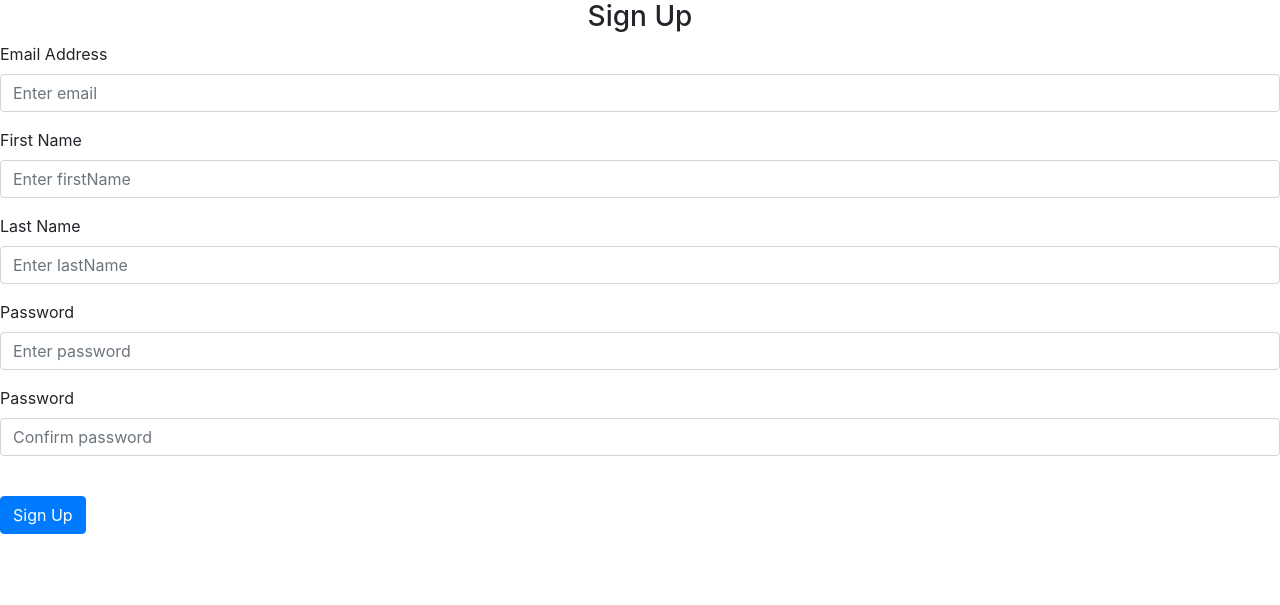
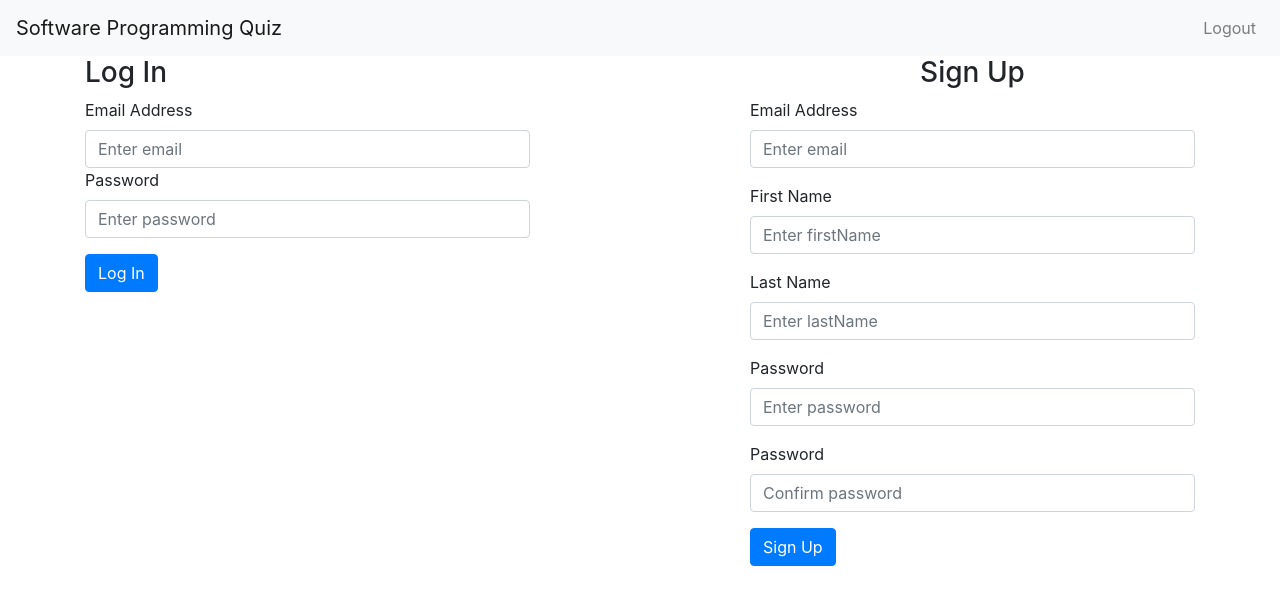
Before and after one commit to rebeccachen8788/Software-Programming-Quiz, a Flask app: page /signup in a window 1280 px wide. Shown: the top 605 px of the page. Run offline with Flask 3, Linux system fonts and the light colour scheme.

Commit message:
update login/signup

```diff
--- a/application/__init__.py
+++ b/application/__init__.py
@@ -20,7 +20,10 @@ def create_app(test_config=None):
     from . import create_quiz
     app.register_blueprint(create_quiz.bp)
 
+    from .auth import login_required
+
     @app.route("/")
+    @login_required
     def root():
         return render_template("homepage.html")
 
--- a/application/auth.py
+++ b/application/auth.py
@@ -11,7 +11,7 @@ bp = Blueprint('auth', __name__, url_prefix='/')
 
 
 
-# User registration and login
+# User sign up
 @bp.route('/signup', methods=['GET', 'POST'])
 def signup():
 
@@ -25,13 +25,14 @@ def signup():
 
         # form validation
         if not email:
-            error = 'Email is required.'
+            error = 'Signup Error: Email is required.'
         elif not password1:
-            error = 'Password is required.'
+            error = 'Signup Error: Password is required.'
         elif password1 != password2:
-            error = 'Passwords do not match.'
+            error = 'Signup Error: Passwords do not match.'
         elif len(password1) < 8:
-            error = "Password must be at least 8 characters long."
+            error = "Signup Error: Password must be at least 8 characters long."
+            print(error)
         # WIP -> elif other password requirements
         else:
             query = "INSERT INTO Quiz_Creator (creatorEmail, password, firstName, lastName) VALUES (%s, %s, %s, %s);"
@@ -43,12 +44,15 @@ def signup():
                 db = get_db_connection()
                 user = execute_query(db, query, (email, secure_password, fn, ln))
             except not user:
-                error = "An account with this email already exists. Please use the login form."
+                error = "Signup Error: An account with this email already exists."
             else:
-                flash("Account created! Please log in to access your account.")
-                return redirect(url_for("auth.login"))
+                info = "Signup Successful: Please log in to your account."
+                flash(info)
+                return redirect(url_for('root'))
+            finally:
+                db.close()
         flash(error)
-    return render_template('/signup.html')
+    return render_template('/login-signup.html')
 
 # User login
 @bp.route('/login', methods=['GET', 'POST'])
@@ -76,12 +80,13 @@ def login():
         else:
             error = "Email not found."
         flash(error)
-    return render_template('/login.html')
+    return render_template('/login-signup.html')
 
 # logout
 @bp.route('/logout')
 def logout():
     session.clear()
+    print("session cleared")
     return redirect(url_for('auth.login'))
 
 # checks if a user id is stored in the session
@@ -100,12 +105,12 @@ def load_logged_in_user():
         cursor.close()
         db.close()
 
-# redirects to login/signup page if user is not authenticated
+# redirects to login/signup page if user is not authenticated when @login_required decorator used
 def login_required(view):
     @functools.wraps(view)
     def wrapped_view(**kwargs):
         if not g.user:
-            return redirect(url_for('auth.login'))
+            return redirect(url_for('auth.signup'))
         return view(**kwargs)
 
     return wrapped_view
--- a/application/create_quiz.py
+++ b/application/create_quiz.py
@@ -1,10 +1,12 @@
 from flask import Flask, Blueprint, render_template, redirect, url_for, request
 from .db_connector import get_db_connection
+from .auth import login_required
 
 bp = Blueprint('create_quiz', __name__, url_prefix='/')
 
 
 @bp.route('/create_quiz', methods=['GET', 'POST'])
+@login_required
 def create_q():
     if request.method == 'POST':
         # Process the selected question type and prepare the next part of the form
@@ -16,6 +18,7 @@ def create_q():
 
 
 @bp.route('/submit_question', methods=['POST'])
+@login_required
 def submit_question():
     question_text = request.form.get('questionText')
     correct_answers = request.form.getlist('correctAnswer[]')
--- a/application/templates/base.html
+++ b/application/templates/base.html
@@ -17,10 +17,7 @@
         <div class="collapse navbar-collapse" id="navbarNav">
             <ul class="navbar-nav ml-auto">
                 <li class="nav-item">
-                    <a class="nav-link" href="/login">Login</a>
-                </li>
-                <li class="nav-item">
-                    <a class="btn btn-primary" href="/signup">Sign Up</a>
+                    <a class="nav-link" href="{{ url_for('auth.logout') }}">Logout</a>
                 </li>
             </ul>
         </div>
--- /dev/null
+++ b/application/templates/login-signup.html
@@ -0,0 +1,138 @@
+<!-- referred to login/signup templates here: https://azmind.com/bootstrap-login-register-forms-templates/ -->
+<!DOCTYPE html>
+<html lang="en">
+
+{% extends "base.html" %}
+{% block title %}Login{% endblock %}
+{% block head %}
+  {{ super() }}
+  <meta charset="UTF-8">
+  <meta name="viewport" content="width=device-width, initial-scale=1.0">
+  <title>Login or Create Account</title>
+  <!-- Bootstrap CSS -->
+  <link rel="stylesheet" href="https://cdn.jsdelivr.net/npm/bootstrap@4.5.3/dist/css/bootstrap.min.css" integrity="sha384-TX8t27EcRE3e/ihU7zmQxVncDAy5uIKz4rEkgIXeMed4M0jlfIDPvg6uqKI2xXr2" crossorigin="anonymous">
+
+{% endblock %}
+{% block content %}
+    <div class="top-content">
+        <div class="inner-bg">
+            <div class="container">
+                <div class="row">
+                    <div class="col-sm-5">
+                        <!-- Login Form -->
+                        <form id="login-form" method="POST" action="{{ url_for('auth.login') }}">
+                            <h3>Log In</h3>
+                            {% for message in get_flashed_messages() %}
+                                {% if message.startswith("Login") %}
+                                    <div class="flash">{{ message }}</div>
+                                {% endif %}
+                            {% endfor %}
+                            <div class="form-group">
+                              <label for="email">Email Address</label>
+                              <input
+                                type="email"
+                                class="form-control"
+                                id="email"
+                                name="email"
+                                placeholder="Enter email"
+                              />
+                              <div class="form-group">
+                                <label for="password">Password</label>
+                                <input
+                                  type="password"
+                                  class="form-control"
+                                  id="password"
+                                  name="password"
+                                  placeholder="Enter password"
+                                />
+                            </div>
+                            <button type="button" class="btn btn-primary" onclick="handleLoginFormSubmit()">Log In</button>
+                          </form>
+                        </div>
+                    </div>
+                    <div class="col-sm-1 middle-border"></div>
+                    <div class="col-sm-1"></div>
+                    <div class="col-sm-5">
+                        <!-- Signup Form -->
+                        <form id="signup-form" method="POST" action="{{ url_for('auth.signup') }}">
+                            <h3 align="center">Sign Up</h3>
+                            {% for message in get_flashed_messages() %}
+                                {% if message.startswith("Signup") %}
+                                    <div class="flash">{{ message }}</div>
+                                {% endif %}
+                            {% endfor %}
+                            <div class="form-group">
+                              <label for="email">Email Address</label>
+                              <input
+                                type="email"
+                                class="form-control"
+                                id="email"
+                                name="email"
+                                placeholder="Enter email"
+                              />
+                            </div>
+                            <div class="form-group">
+                              <label for="firstName">First Name</label>
+                              <input
+                                type="firstName"
+                                class="form-control"
+                                id="firstName"
+                                name="firstName"
+                                placeholder="Enter firstName"
+                              />
+                            </div>
+                            <div class="form-group">
+                              <label for="lastName">Last Name</label>
+                              <input
+                                type="lastName"
+                                class="form-control"
+                                id="lastName"
+                                name="lastName"
+                                placeholder="Enter lastName"
+                              />
+                            </div>
+                            <div class="form-group">
+                              <label for="password1">Password</label>
+                              <input
+                                type="password"
+                                class="form-control"
+                                id="password1"
+                                name="password1"
+                                placeholder="Enter password"
+                              />
+                            </div>
+                            <div class="form-group">
+                              <label for="password2">Password</label>
+                              <input
+                                type="password"
+                                class="form-control"
+                                id="password2"
+                                name="password2"
+                                placeholder="Confirm password"
+                              />
+                            </div>
+                            <button type="button" class="btn btn-primary" onclick="handleSignupFormSubmit()">Sign Up</button>
+                          </form>
+                    </div>
+                </div>
+            </div>
+        </div>
+    </div>
+
+
+    <script>
+        // Function to handle login form submission
+        function handleLoginFormSubmit() {
+            console.log("you pushed LOGIN")
+            document.getElementById('login-form').submit();
+        }
+
+        // Function to handle signup form submission
+        function handleSignupFormSubmit() {
+            console.log("you pushed SIGNUP")
+            document.getElementById('signup-form').submit();
+        }
+    </script>
+    {% endblock %}
+
+</html>
--- a/application/templates/signup.html
+++ /dev/null
@@ -1,73 +0,0 @@
-<!DOCTYPE html>
-<html lang="en">
-<head>
-    <meta cvharset="UTF-8">
-    <meta name="viewport" content="width=device-width, initial-scale=1.0">
-    <title>Sign Up</title>
-    <!-- Bootstrap CSS -->
-    <link rel="stylesheet" href="https://cdn.jsdelivr.net/npm/bootstrap@4.5.3/dist/css/bootstrap.min.css" integrity="sha384-TX8t27EcRE3e/ihU7zmQxVncDAy5uIKz4rEkgIXeMed4M0jlfIDPvg6uqKI2xXr2" crossorigin="anonymous">
-</head>
-<title>{% block title %} Sign Up {% endblock %}</title>
-
-{%block content %}
-<form method="POST">
-  <h3 align="center">Sign Up</h3>
-  {% for message in get_flashed_messages() %}
-    <div class="flash">{{ message }}</div>
-  {% endfor %}
-  <div class="form-group">
-    <label for="email">Email Address</label>
-    <input
-      type="email"
-      class="form-control"
-      id="email"
-      name="email"
-      placeholder="Enter email"
-    />
-  </div>
-  <div class="form-group">
-    <label for="firstName">First Name</label>
-    <input
-      type="firstName"
-      class="form-control"
-      id="firstName"
-      name="firstName"
-      placeholder="Enter firstName"
-    />
-  </div>
-  <div class="form-group">
-    <label for="lastName">Last Name</label>
-    <input
-      type="lastName"
-      class="form-control"
-      id="lastName"
-      name="lastName"
-      placeholder="Enter lastName"
-    />
-  </div>
-  <div class="form-group">
-    <label for="password1">Password</label>
-    <input
-      type="password"
-      class="form-control"
-      id="password1"
-      name="password1"
-      placeholder="Enter password"
-    />
-  </div>
-  <div class="form-group">
-    <label for="password2">Password</label>
-    <input
-      type="password"
-      class="form-control"
-      id="password2"
-      name="password2"
-      placeholder="Confirm password"
-    />
-  </div>
-  <br />
-  <button type="submit" class="btn btn-primary">Sign Up</button>
-
-</form>
-
-{% endblock %}
```
Also changed, not shown: application/templates/homepage.html (+13 -29 lines), application/templates/login.html (deleted, +0 -45 lines).
